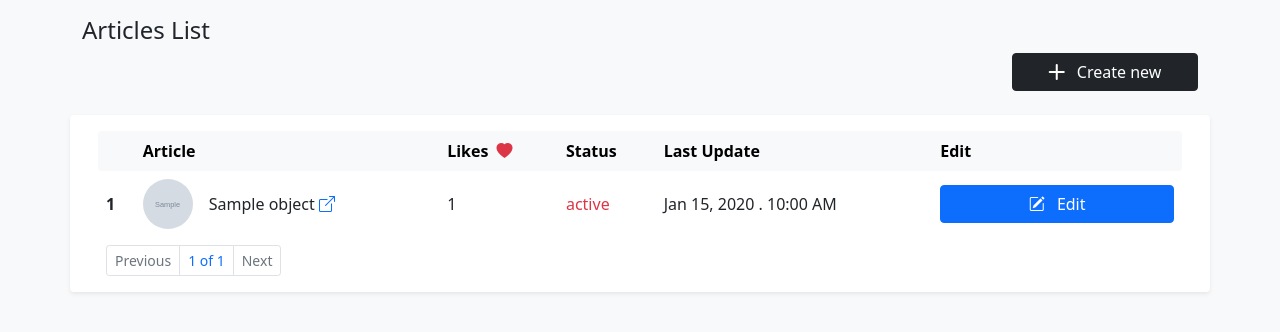
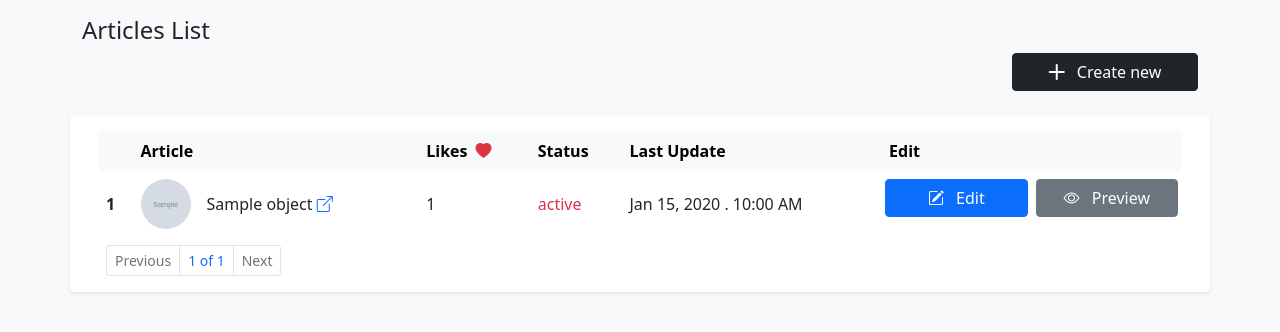
Before and after one commit to sandnima/Simple-blog-with-Django, a Django app: template dashboard/templates/dashboard/article_list.html in a window 1280 px wide. Shown: the part 56-388 px from the top of the page. Run offline with Django 3.2, Linux system fonts and the light colour scheme; the template is opened without the code that fills it: most values are stand-ins (such as "Sample title", 1, 10 or a date in 2020); grey boxes marked "Sample" are stand-in pictures.

Commit message:
Preview page added Only Author and Content Moderators can preview any non published article Preview button added to Articles list page

```diff
--- a/blog/models.py
+++ b/blog/models.py
@@ -146,6 +146,9 @@ class AbstractArticle(models.Model):
     def update_url(self):
         return reverse("dashboard:update", kwargs={"slug": self.slug})
 
+    def preview_url(self):
+        return reverse("dashboard:preview", kwargs={"slug": self.slug})
+
     def save(self, *args, **kwargs):
         if self.slug is (None or ""):
             self.slug = slugify(self.title, allow_unicode=True)
--- a/dashboard/templates/dashboard/article_list.html
+++ b/dashboard/templates/dashboard/article_list.html
@@ -81,13 +81,17 @@
                                             {{ object.updated_at|date:"M j, Y" }} . {{ object.updated_at|time:"h:i A" }}
                                         </span>
                                     </td>
-                                    <td class="border-0">
-                                        <a class="d-grid gap-2 text-decoration-none" href="{{ object.update_url }}"
+                                    <td class="border-0 d-grid gap-2 d-md-flex justify-content-md-center">
+{#                                        px-md-3 px-lg-5#}
+                                        <a class="btn btn-primary col-lg-6" href="{{ object.update_url }}"
                                            target="_blank">
-                                            <button type="button" class="btn btn-primary px-md-3 px-lg-5">
-                                                <i class="bi bi-pencil-square me-md-2"></i>
-                                                <span class="d-none d-md-inline text-nowrap">Edit</span>
-                                            </button>
+                                            <i class="bi bi-pencil-square me-md-2"></i>
+                                            <span class="d-none d-md-inline text-nowrap">Edit</span>
+                                        </a>
+                                        <a class="btn btn-secondary col-lg-6" href="{{ object.preview_url }}"
+                                           target="_blank">
+                                            <i class="bi bi-eye me-md-2"></i>
+                                            <span class="d-none d-md-inline text-nowrap">Preview</span>
                                         </a>
                                     </td>
                                 </tr>
```
Also changed, not shown: dashboard/templates/dashboard/article_preview.html (added, +16 -0 lines), dashboard/urls.py (+5 -3 lines), dashboard/views.py (+15 -2 lines).
